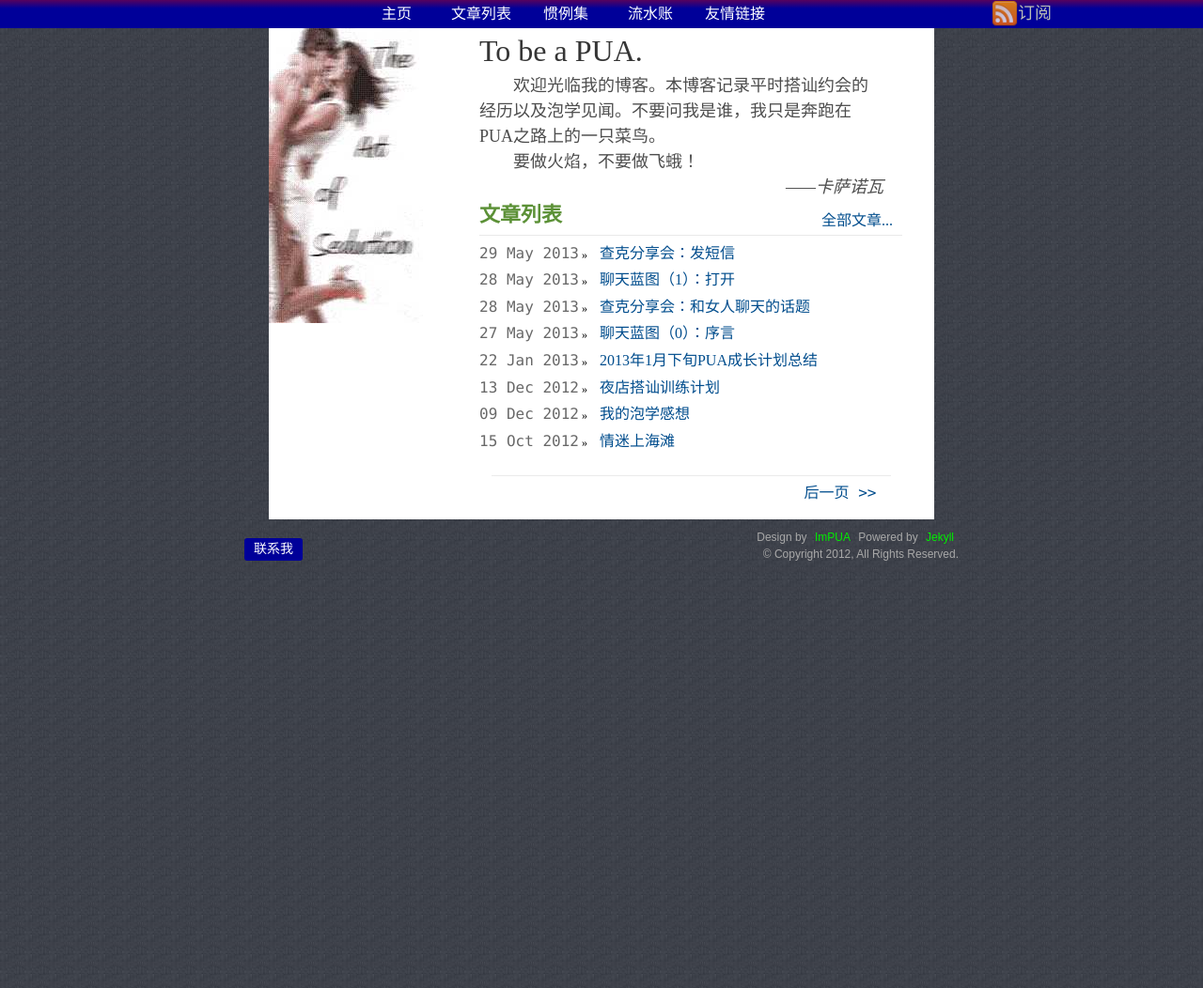
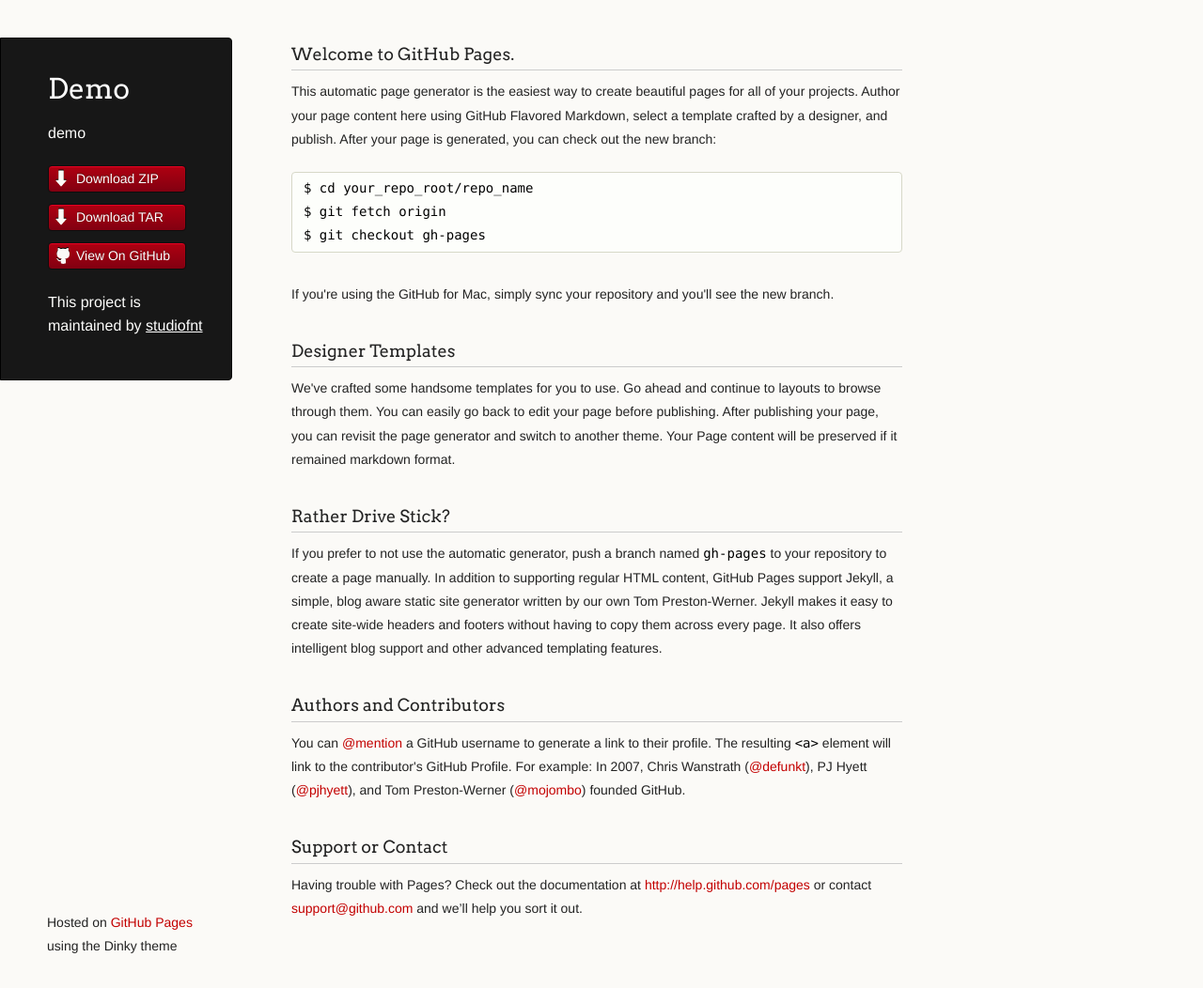
Before and after one commit to studiofnt/demo, a Jekyll site: the page index.html, which Jekyll copies as it is, in a window 1280 px wide and 1052 px high. Shown: the whole window at 94% size. Built offline with Jekyll 4.4.1, drawn with Linux system fonts in a browser that asks for light colours; Markdown is read by kramdown in place of the engine named in the settings; the list of posts is cut into pages by our own code.

Commit message:
Create gh-pages branch via GitHub

```diff
--- a/index.html
+++ b/index.html
@@ -1,51 +1,72 @@
----
-layout:   default
-index:     true
----
+<!doctype html>
+<html>
+  <head>
+    <meta charset="utf-8">
+    <meta http-equiv="X-UA-Compatible" content="chrome=1">
+    <title>Demo by studiofnt</title>
+
+    <link rel="stylesheet" href="stylesheets/styles.css">
+    <link rel="stylesheet" href="stylesheets/pygment_trac.css">
+    <script src="javascripts/scale.fix.js"></script>
+    <meta name="viewport" content="width=device-width, initial-scale=1, user-scalable=no">
+    <!--[if lt IE 9]>
+    <script src="//html5shiv.googlecode.com/svn/trunk/html5.js"></script>
+    <![endif]-->
+  </head>
+  <body>
+    <div class="wrapper">
+      <header>
+        <h1 class="header">Demo</h1>
+        <p class="header">demo</p>
+
+        <ul>
+          <li class="download"><a class="buttons" href="https://github.com/studiofnt/demo/zipball/master">Download ZIP</a></li>
+          <li class="download"><a class="buttons" href="https://github.com/studiofnt/demo/tarball/master">Download TAR</a></li>
+          <li><a class="buttons github" href="https://github.com/studiofnt/demo">View On GitHub</a></li>
+        </ul>
+
+        <p class="header">This project is maintained by <a class="header name" href="https://github.com/studiofnt">studiofnt</a></p>
 
 
-	<div id="intro">
-    <h2>To be a PUA.</h2>
-    <p>欢迎光临我的博客。本博客记录平时搭讪约会的经历以及泡学见闻。不要问我是谁，我只是奔跑在PUA之路上的一只菜鸟。</p>
+      </header>
+      <section>
+        <h3>
+<a name="welcome-to-github-pages" class="anchor" href="#welcome-to-github-pages"><span class="octicon octicon-link"></span></a>Welcome to GitHub Pages.</h3>
 
-	<p>要做火焰，不要做飞蛾！</p>
-	<p style="text-align:right;font-style:italic">——卡萨诺瓦</p>
-	</div>
+<p>This automatic page generator is the easiest way to create beautiful pages for all of your projects. Author your page content here using GitHub Flavored Markdown, select a template crafted by a designer, and publish. After your page is generated, you can check out the new branch:</p>
 
-<article id="post-list" class="index">
-	<div id="post-list-title">
-		<h3>文章列表</h3>
-		<div id="more-list"><a href="/archives">全部文章...</a></div>
-	</div>
-    <ul class="posts">{% for post in paginator.posts  %}
-	<li><span>{{ post.date | date_to_string }}</span> &raquo; <a href="{{ post.url }}" title="{{ post.title }}" rel="bookmark">{{ post.title }}</a></li>{% endfor %}
-    </ul>
+<pre><code>$ cd your_repo_root/repo_name
+$ git fetch origin
+$ git checkout gh-pages
+</code></pre>
 
-   <nav id="pagination">
-	<div class="paginator-list">{% if paginator.previous_page %}{% if paginator.page == 2 %}
-		<a href="/" rel="prev" title="按左方向键←或J键进入前一页"> << 前一页</a>{% else %}<a href="/page{{ paginator.previous_page }}" rel="prev" class="prev" title="按左方向键←或J键进入前一页"> << 前一页</a>
-   {% endif %}{% endif %}{% if paginator.next_page %}<a href="/page{{ paginator.next_page }}" rel="next" class="next" title="按右方向键→或K键进入后一页">后一页 >></a>{% endif %}
-	</div>
-   </nav>
-</article>
+<p>If you're using the GitHub for Mac, simply sync your repository and you'll see the new branch.</p>
 
-<script type="text/javascript">
-$(function(){
-  $(document).keydown(function(e) {
-    var url = false;
-        if (e.which == 37 || e.which == 74) { // Left arrow and J
-        {% if paginator.previous_page %}
-        url = {% if paginator.page == 2 %}"/"{% else %}"/page{{ paginator.previous_page }}"{% endif %};
-        {% endif %}
-        }
-        else if (e.which == 39 || e.which == 75) { // Right arrow and K
-          {% if paginator.next_page %}
-        url = "/page{{ paginator.next_page }}";
-        {% endif %}
-        }
-        if (url) {
-            window.location = url;
-        }
-  });
-})
-</script>
+<h3>
+<a name="designer-templates" class="anchor" href="#designer-templates"><span class="octicon octicon-link"></span></a>Designer Templates</h3>
+
+<p>We've crafted some handsome templates for you to use. Go ahead and continue to layouts to browse through them. You can easily go back to edit your page before publishing. After publishing your page, you can revisit the page generator and switch to another theme. Your Page content will be preserved if it remained markdown format.</p>
+
+<h3>
+<a name="rather-drive-stick" class="anchor" href="#rather-drive-stick"><span class="octicon octicon-link"></span></a>Rather Drive Stick?</h3>
+
+<p>If you prefer to not use the automatic generator, push a branch named <code>gh-pages</code> to your repository to create a page manually. In addition to supporting regular HTML content, GitHub Pages support Jekyll, a simple, blog aware static site generator written by our own Tom Preston-Werner. Jekyll makes it easy to create site-wide headers and footers without having to copy them across every page. It also offers intelligent blog support and other advanced templating features.</p>
+
+<h3>
+<a name="authors-and-contributors" class="anchor" href="#authors-and-contributors"><span class="octicon octicon-link"></span></a>Authors and Contributors</h3>
+
+<p>You can <a href="https://github.com/blog/821" class="user-mention">@mention</a> a GitHub username to generate a link to their profile. The resulting <code>&lt;a&gt;</code> element will link to the contributor's GitHub Profile. For example: In 2007, Chris Wanstrath (<a href="https://github.com/defunkt" class="user-mention">@defunkt</a>), PJ Hyett (<a href="https://github.com/pjhyett" class="user-mention">@pjhyett</a>), and Tom Preston-Werner (<a href="https://github.com/mojombo" class="user-mention">@mojombo</a>) founded GitHub.</p>
+
+<h3>
+<a name="support-or-contact" class="anchor" href="#support-or-contact"><span class="octicon octicon-link"></span></a>Support or Contact</h3>
+
+<p>Having trouble with Pages? Check out the documentation at <a href="http://help.github.com/pages">http://help.github.com/pages</a> or contact <a href="mailto:support@github.com">support@github.com</a> and we’ll help you sort it out.</p>
+      </section>
+      <footer>
+        <p><small>Hosted on <a href="https://pages.github.com">GitHub Pages</a> using the Dinky theme</small></p>
+      </footer>
+    </div>
+    <!--[if !IE]><script>fixScale(document);</script><![endif]-->
+
+  </body>
+</html>
--- /dev/null
+++ b/javascripts/scale.fix.js
@@ -0,0 +1,20 @@
+fixScale = function(doc) {
+
+	var addEvent = 'addEventListener',
+	    type = 'gesturestart',
+	    qsa = 'querySelectorAll',
+	    scales = [1, 1],
+	    meta = qsa in doc ? doc[qsa]('meta[name=viewport]') : [];
+
+	function fix() {
+		meta.content = 'width=device-width,minimum-scale=' + scales[0] + ',maximum-scale=' + scales[1];
+		doc.removeEventListener(type, fix, true);
+	}
+
+	if ((meta = meta[meta.length - 1]) && addEvent in doc) {
+		fix();
+		scales = [.25, 1.6];
+		doc[addEvent](type, fix, true);
+	}
+
+};
--- /dev/null
+++ b/stylesheets/pygment_trac.css
@@ -0,0 +1,69 @@
+.highlight  { background: #ffffff; }
+.highlight .c { color: #999988; font-style: italic } /* Comment */
+.highlight .err { color: #a61717; background-color: #e3d2d2 } /* Error */
+.highlight .k { font-weight: bold } /* Keyword */
+.highlight .o { font-weight: bold } /* Operator */
+.highlight .cm { color: #999988; font-style: italic } /* Comment.Multiline */
+.highlight .cp { color: #999999; font-weight: bold } /* Comment.Preproc */
+.highlight .c1 { color: #999988; font-style: italic } /* Comment.Single */
+.highlight .cs { color: #999999; font-weight: bold; font-style: italic } /* Comment.Special */
+.highlight .gd { color: #000000; background-color: #ffdddd } /* Generic.Deleted */
+.highlight .gd .x { color: #000000; background-color: #ffaaaa } /* Generic.Deleted.Specific */
+.highlight .ge { font-style: italic } /* Generic.Emph */
+.highlight .gr { color: #aa0000 } /* Generic.Error */
+.highlight .gh { color: #999999 } /* Generic.Heading */
+.highlight .gi { color: #000000; background-color: #ddffdd } /* Generic.Inserted */
+.highlight .gi .x { color: #000000; background-color: #aaffaa } /* Generic.Inserted.Specific */
+.highlight .go { color: #888888 } /* Generic.Output */
+.highlight .gp { color: #555555 } /* Generic.Prompt */
+.highlight .gs { font-weight: bold } /* Generic.Strong */
+.highlight .gu { color: #800080; font-weight: bold; } /* Generic.Subheading */
+.highlight .gt { color: #aa0000 } /* Generic.Traceback */
+.highlight .kc { font-weight: bold } /* Keyword.Constant */
+.highlight .kd { font-weight: bold } /* Keyword.Declaration */
+.highlight .kn { font-weight: bold } /* Keyword.Namespace */
+.highlight .kp { font-weight: bold } /* Keyword.Pseudo */
+.highlight .kr { font-weight: bold } /* Keyword.Reserved */
+.highlight .kt { color: #445588; font-weight: bold } /* Keyword.Type */
+.highlight .m { color: #009999 } /* Literal.Number */
+.highlight .s { color: #d14 } /* Literal.String */
+.highlight .na { color: #008080 } /* Name.Attribute */
+.highlight .nb { color: #0086B3 } /* Name.Builtin */
+.highlight .nc { color: #445588; font-weight: bold } /* Name.Class */
+.highlight .no { color: #008080 } /* Name.Constant */
+.highlight .ni { color: #800080 } /* Name.Entity */
+.highlight .ne { color: #990000; font-weight: bold } /* Name.Exception */
+.highlight .nf { color: #990000; font-weight: bold } /* Name.Function */
+.highlight .nn { color: #555555 } /* Name.Namespace */
+.highlight .nt { color: #000080 } /* Name.Tag */
+.highlight .nv { color: #008080 } /* Name.Variable */
+.highlight .ow { font-weight: bold } /* Operator.Word */
+.highlight .w { color: #bbbbbb } /* Text.Whitespace */
+.highlight .mf { color: #009999 } /* Literal.Number.Float */
+.highlight .mh { color: #009999 } /* Literal.Number.Hex */
+.highlight .mi { color: #009999 } /* Literal.Number.Integer */
+.highlight .mo { color: #009999 } /* Literal.Number.Oct */
+.highlight .sb { color: #d14 } /* Literal.String.Backtick */
+.highlight .sc { color: #d14 } /* Literal.String.Char */
+.highlight .sd { color: #d14 } /* Literal.String.Doc */
+.highlight .s2 { color: #d14 } /* Literal.String.Double */
+.highlight .se { color: #d14 } /* Literal.String.Escape */
+.highlight .sh { color: #d14 } /* Literal.String.Heredoc */
+.highlight .si { color: #d14 } /* Literal.String.Interpol */
+.highlight .sx { color: #d14 } /* Literal.String.Other */
+.highlight .sr { color: #009926 } /* Literal.String.Regex */
+.highlight .s1 { color: #d14 } /* Literal.String.Single */
+.highlight .ss { color: #990073 } /* Literal.String.Symbol */
+.highlight .bp { color: #999999 } /* Name.Builtin.Pseudo */
+.highlight .vc { color: #008080 } /* Name.Variable.Class */
+.highlight .vg { color: #008080 } /* Name.Variable.Global */
+.highlight .vi { color: #008080 } /* Name.Variable.Instance */
+.highlight .il { color: #009999 } /* Literal.Number.Integer.Long */
+
+.type-csharp .highlight .k { color: #0000FF }
+.type-csharp .highlight .kt { color: #0000FF }
+.type-csharp .highlight .nf { color: #000000; font-weight: normal }
+.type-csharp .highlight .nc { color: #2B91AF }
+.type-csharp .highlight .nn { color: #000000 }
+.type-csharp .highlight .s { color: #A31515 }
+.type-csharp .highlight .sc { color: #A31515 }
--- /dev/null
+++ b/stylesheets/styles.css
@@ -0,0 +1,413 @@
+@import url(https://fonts.googleapis.com/css?family=Arvo:400,700,400italic);
+
+/* MeyerWeb Reset */
+
+html, body, div, span, applet, object, iframe,
+h1, h2, h3, h4, h5, h6, p, blockquote, pre,
+a, abbr, acronym, address, big, cite, code,
+del, dfn, em, img, ins, kbd, q, s, samp,
+small, strike, strong, sub, sup, tt, var,
+b, u, i, center,
+dl, dt, dd, ol, ul, li,
+fieldset, form, label, legend,
+table, caption, tbody, tfoot, thead, tr, th, td,
+article, aside, canvas, details, embed,
+figure, figcaption, footer, header, hgroup,
+menu, nav, output, ruby, section, summary,
+time, mark, audio, video {
+  margin: 0;
+  padding: 0;
+  border: 0;
+  font: inherit;
+  vertical-align: baseline;
+}
+
+
+/* Base text styles */
+
+body {
+  padding:10px 50px 0 0;
+  font-family:"Helvetica Neue", Helvetica, Arial, sans-serif;
+	font-size: 14px;
+	color: #232323;
+	background-color: #FBFAF7;
+	margin: 0;
+	line-height: 1.8em;
+	-webkit-font-smoothing: antialiased;
+
+}
+
+h1, h2, h3, h4, h5, h6 {
+  color:#232323;
+  margin:36px 0 10px;
+}
+
+p, ul, ol, table, dl {
+  margin:0 0 22px;
+}
+
+h1, h2, h3 {
+	font-family: Arvo, Monaco, serif;
+  line-height:1.3;
+	font-weight: normal;
+}
+
+h1,h2, h3 {
+	display: block;
+	border-bottom: 1px solid #ccc;
+	padding-bottom: 5px;
+}
+
+h1 {
+	font-size: 30px;
+}
+
+h2 {
+	font-size: 24px;
+}
+
+h3 {
+	font-size: 18px;
+}
+
+h4, h5, h6 {
+	font-family: Arvo, Monaco, serif;
+	font-weight: 700;
+}
+
+a {
+  color:#C30000;
+  font-weight:200;
+  text-decoration:none;
+}
+
+a:hover {
+	text-decoration: underline;
+}
+
+a small {
+	font-size: 12px;
+}
+
+em {
+	font-style: italic;
+}
+
+strong {
+  font-weight:700;
+}
+
+ul li {
+  list-style: inside;
+  padding-left: 25px;
+}
+
+ol li {
+  list-style: decimal inside;
+  padding-left: 20px;
+}
+
+blockquote {
+  margin: 0;
+  padding: 0 0 0 20px;
+  font-style: italic;
+}
+
+dl, dt, dd, dl p {
+	font-color: #444;
+}
+
+dl dt {
+  font-weight: bold;
+}
+
+dl dd {
+  padding-left: 20px;
+  font-style: italic;
+}
+
+dl p {
+  padding-left: 20px;
+  font-style: italic;
+}
+
+hr {
+  border:0;
+  background:#ccc;
+  height:1px;
+  margin:0 0 24px;
+}
+
+/* Images */
+
+img {
+  position: relative;
+  margin: 0 auto;
+  max-width: 650px;
+  padding: 5px;
+  margin: 10px 0 32px 0;
+  border: 1px solid #ccc;
+}
+
+
+/* Code blocks */
+
+code, pre {
+	font-family: Monaco, "Bitstream Vera Sans Mono", "Lucida Console", Terminal, monospace;
+  color:#000;
+  font-size:14px;
+}
+
+pre {
+	padding: 4px 12px;
+  background: #FDFEFB;
+  border-radius:4px;
+  border:1px solid #D7D8C8;
+  overflow: auto;
+  overflow-y: hidden;
+	margin-bottom: 32px;
+}
+
+
+/* Tables */
+
+table {
+  width:100%;
+}
+
+table {
+  border: 1px solid #ccc;
+  margin-bottom: 32px;
+  text-align: left;
+ }
+
+th {
+  font-family: 'Arvo', Helvetica, Arial, sans-serif;
+	font-size: 18px;
+	font-weight: normal;
+  padding: 10px;
+  background: #232323;
+  color: #FDFEFB;
+ }
+
+td {
+  padding: 10px;
+	background: #ccc;
+ }
+
+
+/* Wrapper */
+.wrapper {
+  width:960px;
+}
+
+
+/* Header */
+
+header {
+	background-color: #171717;
+	color: #FDFDFB;
+  width:170px;
+  float:left;
+  position:fixed;
+	border: 1px solid #000;
+	-webkit-border-top-right-radius: 4px;
+	-webkit-border-bottom-right-radius: 4px;
+	-moz-border-radius-topright: 4px;
+	-moz-border-radius-bottomright: 4px;
+	border-top-right-radius: 4px;
+	border-bottom-right-radius: 4px;
+	padding: 34px 25px 22px 50px;
+	margin: 30px 25px 0 0;
+	-webkit-font-smoothing: antialiased;
+}
+
+p.header {
+	font-size: 16px;
+}
+
+h1.header {
+	font-family: Arvo, sans-serif;
+	font-size: 30px;
+	font-weight: 300;
+	line-height: 1.3em;
+	border-bottom: none;
+	margin-top: 0;
+}
+
+
+h1.header, a.header, a.name, header a{
+	color: #fff;
+}
+
+a.header {
+	text-decoration: underline;
+}
+
+a.name {
+	white-space: nowrap;
+}
+
+header ul {
+  list-style:none;
+  padding:0;
+}
+
+header li {
+	list-style-type: none;
+  width:132px;
+  height:15px;
+	margin-bottom: 12px;
+	line-height: 1em;
+	padding: 6px 6px 6px 7px;
+
+	background: #AF0011;
+	background: -moz-linear-gradient(top, #AF0011 0%, #820011 100%);
+  background: -webkit-gradient(linear, left top, left bottom, color-stop(0%,#f8f8f8), color-stop(100%,#dddddd));
+  background: -webkit-linear-gradient(top, #AF0011 0%,#820011 100%);
+  background: -o-linear-gradient(top, #AF0011 0%,#820011 100%);
+  background: -ms-linear-gradient(top, #AF0011 0%,#820011 100%);
+  background: linear-gradient(top, #AF0011 0%,#820011 100%);
+
+	border-radius:4px;
+  border:1px solid #0D0D0D;
+
+	-webkit-box-shadow: inset 0px 1px 1px 0 rgba(233,2,38, 1);
+	box-shadow: inset 0px 1px 1px 0 rgba(233,2,38, 1);
+
+}
+
+header li:hover {
+	background: #C3001D;
+	background: -moz-linear-gradient(top, #C3001D 0%, #950119 100%);
+  background: -webkit-gradient(linear, left top, left bottom, color-stop(0%,#f8f8f8), color-stop(100%,#dddddd));
+  background: -webkit-linear-gradient(top, #C3001D 0%,#950119 100%);
+  background: -o-linear-gradient(top, #C3001D 0%,#950119 100%);
+  background: -ms-linear-gradient(top, #C3001D 0%,#950119 100%);
+  background: linear-gradient(top, #C3001D 0%,#950119 100%);
+}
+
+a.buttons {
+	-webkit-font-smoothing: antialiased;
+	background: url(../images/arrow-down.png) no-repeat;
+	font-weight: normal;
+	text-shadow: rgba(0, 0, 0, 0.4) 0 -1px 0;
+	padding: 2px 2px 2px 22px;
+	height: 30px;
+}
+
+a.github {
+	background: url(../images/octocat-small.png) no-repeat 1px;
+}
+
+a.buttons:hover {
+	color: #fff;
+	text-decoration: none;
+}
+
+
+/* Section - for main page content */
+
+section {
+  width:650px;
+  float:right;
+  padding-bottom:50px;
+}
+
+
+/* Footer */
+
+footer {
+  width:170px;
+  float:left;
+  position:fixed;
+  bottom:10px;
+	padding-left: 50px;
+}
+
+@media print, screen and (max-width: 960px) {
+
+  div.wrapper {
+    width:auto;
+    margin:0;
+  }
+
+  header, section, footer {
+    float:none;
+    position:static;
+    width:auto;
+  }
+
+	footer {
+		border-top: 1px solid #ccc;
+		margin:0 84px 0 50px;
+		padding:0;
+	}
+
+  header {
+    padding-right:320px;
+  }
+
+  section {
+    padding:20px 84px 20px 50px;
+    margin:0 0 20px;
+  }
+
+  header a small {
+    display:inline;
+  }
+
+  header ul {
+    position:absolute;
+    right:130px;
+    top:84px;
+  }
+}
+
+@media print, screen and (max-width: 720px) {
+  body {
+    word-wrap:break-word;
+  }
+
+  header {
+    padding:10px 20px 0;
+		margin-right: 0;
+  }
+
+	section {
+    padding:10px 0 10px 20px;
+    margin:0 0 30px;
+  }
+
+	footer {
+		margin: 0 0 0 30px;
+	}
+
+  header ul, header p.view {
+    position:static;
+  }
+}
+
+@media print, screen and (max-width: 480px) {
+
+  header ul li.download {
+    display:none;
+  }
+
+	footer {
+		margin: 0 0 0 20px;
+	}
+
+	footer a{
+		display:block;
+	}
+
+}
+
+@media print {
+  body {
+    padding:0.4in;
+    font-size:12pt;
+    color:#444;
+  }
+}
```
Also changed, not shown: params.json (added, +1 -0 lines), images/arrow-down.png (added), images/octocat-small.png (added).
